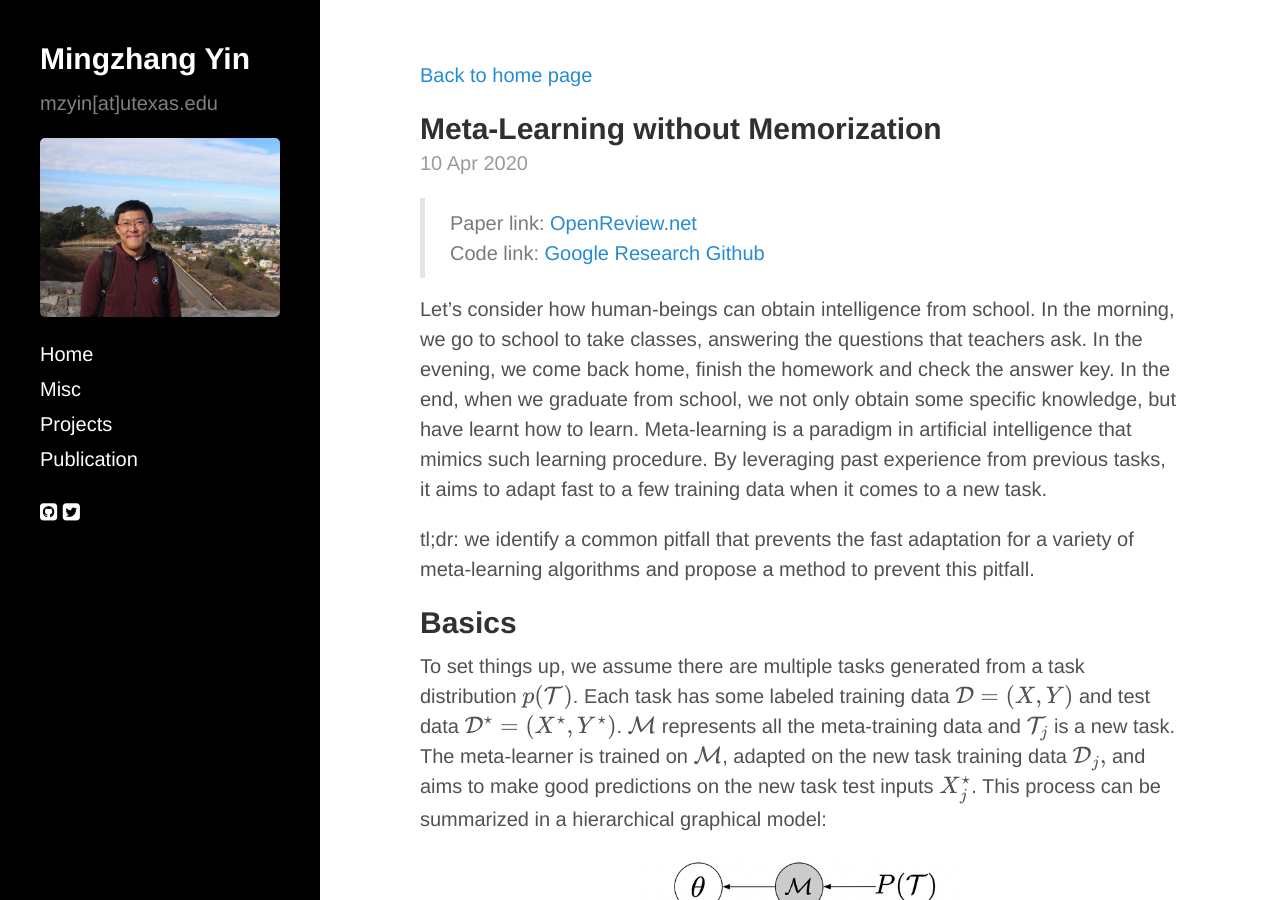
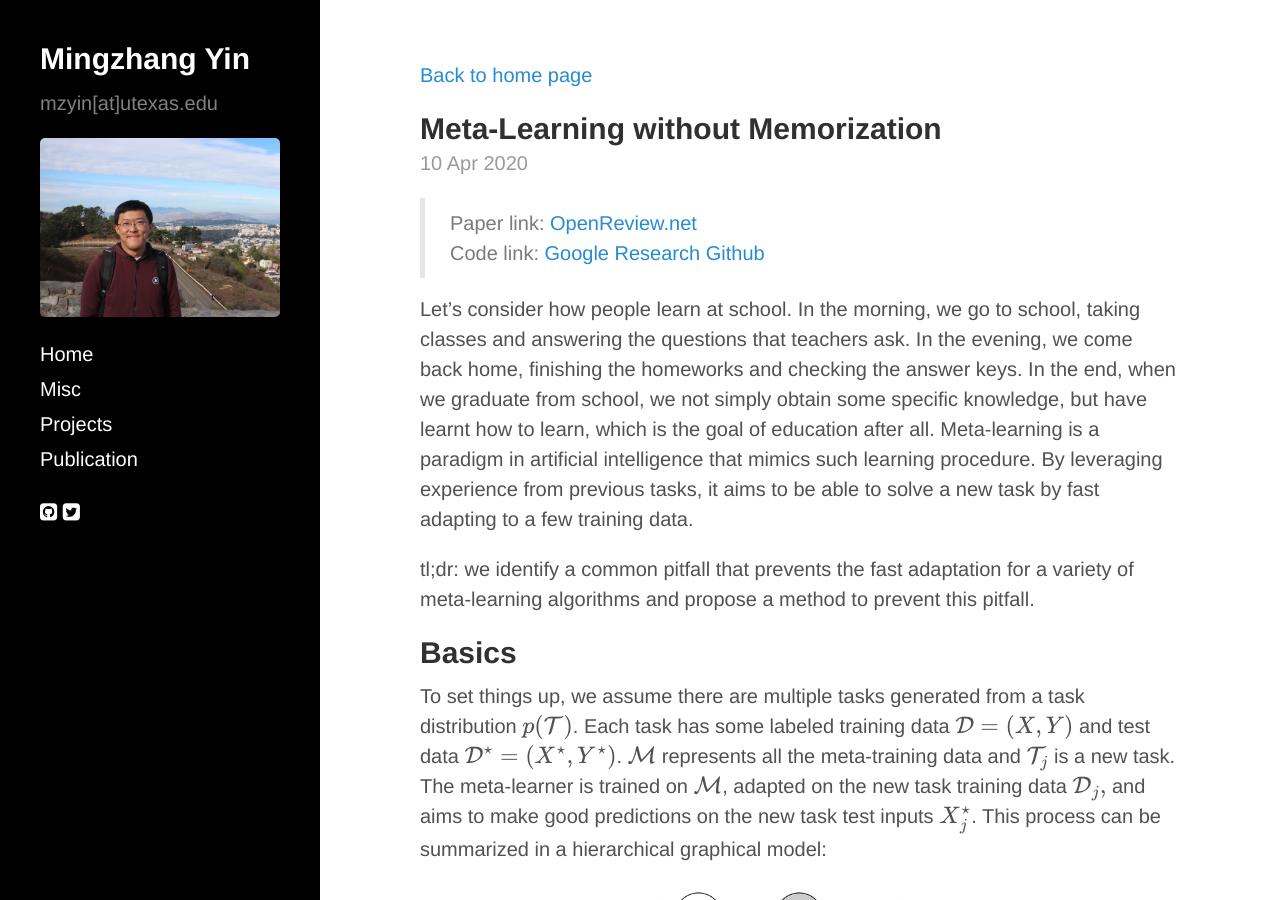
Before and after one commit to mingzhang-yin/mingzhang-yin.github.io, a Jekyll site: the page built from _posts/2020-04-10-Meta-learning-without-Memorization.md, in a window 1280 px wide and 900 px high. Built offline with Jekyll 4.4.1, drawn with Linux system fonts in a browser that asks for light colours; nearby versions of some CDN libraries; formulas are drawn with MathJax 3.

Commit message:
Update 2020-04-10-Meta-learning-without-Memorization.md

```diff
--- a/_posts/2020-04-10-Meta-learning-without-Memorization.md
+++ b/_posts/2020-04-10-Meta-learning-without-Memorization.md
@@ -10,7 +10,7 @@ use_math: true
 >  Paper link: [OpenReview.net](https://openreview.net/pdf?id=BklEFpEYwS)
 >  Code link: [Google Research Github](https://github.com/google-research/google-research/tree/master/meta_learning_without_memorization)
 
-Let's consider how human-beings can obtain intelligence from school. In the morning, we go to school to take classes, answering the questions that teachers ask. In the evening, we come back home, finish the homework and check the answer key. In the end, when we graduate from school, we not only obtain some specific knowledge, but have learnt how to learn.  Meta-learning is a paradigm in artificial intelligence that mimics such learning procedure. By leveraging past experience from previous tasks, it aims to adapt fast to a few training data when it comes to a new task.
+Let's consider how people learn at school. In the morning, we go to school, taking classes and answering the questions that teachers ask. In the evening, we come back home, finishing the homeworks and checking the answer keys. In the end, when we graduate from school, we not simply obtain some specific knowledge, but have learnt how to learn, which is the goal of education after all. Meta-learning is a paradigm in artificial intelligence that mimics such learning procedure. By leveraging  experience from previous tasks, it aims to be able to solve a new task by fast adapting to a few training data.
 
 tl;dr: we identify a common pitfall that prevents the fast adaptation for a variety of meta-learning algorithms and propose a method to prevent this pitfall.
 
```
